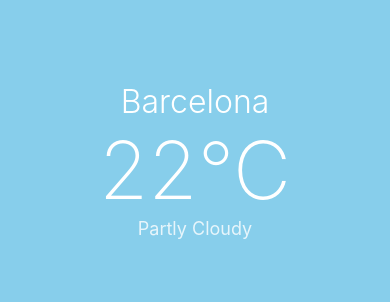
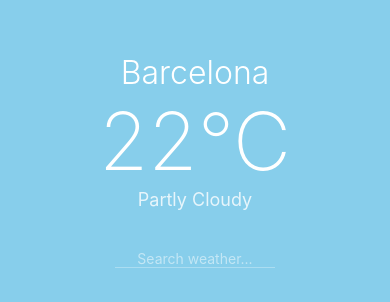
Before and after one commit to HackUPC26/SafeHaven, a React Native app in the folder mobile/: screen / in a window 390 px wide. Shown: the part 262-564 px from the top of the page. Built offline with nearby package versions, Linux system fonts and the light colour scheme.

Commit message:
Update App.js

```diff
--- a/mobile/App.js
+++ b/mobile/App.js
@@ -5,36 +5,46 @@
 // Tier 3 = emergency, receiver sees a big "call for help" button
 
 import { useState } from 'react';
-import { StyleSheet, Text, View, Pressable } from 'react-native';
+import { StyleSheet, Text, View, Pressable, TextInput } from 'react-native';
+
+const CODEWORDS = { TIER1: 'sunny', TIER2: 'cloudy', TIER3: 'storm' };
 
 export default function App() {
   const [tier, setTier] = useState(0);
-  // Smt to change when user actions
-  function activate(){
-    if (tier === 0 ) {
-      setTier(1);
+
+  function activate() {
+    if (tier === 0) setTier(1);
   }
+
+  function checkCodeword(text) {
+    const word = text.toLowerCase().trim();
+    if (word === CODEWORDS.TIER1 && tier === 0) setTier(1);
+    if (word === CODEWORDS.TIER2 && tier === 1) setTier(2);
+    if (word === CODEWORDS.TIER3 && tier === 2) setTier(3);
   }
+
   return (
     <View style={styles.container}>
-
       <Text style={styles.city}>Barcelona</Text>
       <Text style={styles.temp}>22°C</Text>
       <Text style={styles.description}>Partly Cloudy</Text>
+
+      <TextInput
+        style={styles.hiddenInput}
+        onChangeText={checkCodeword}
+        placeholder="Search weather..."
+        placeholderTextColor="rgba(255,255,255,0.5)"
+      />
 
       <Pressable style={styles.hiddenTrigger} onPress={activate} />
 
       {tier > 0 && (
         <View style={[styles.dot, tier === 3 ? styles.dotRed : styles.dotOrange]} />
       )}
-
     </View>
-
   );
 }
 
-
-// CSS in JS
 const styles = StyleSheet.create({
   container: {
     flex: 1,
@@ -45,6 +55,15 @@ const styles = StyleSheet.create({
   city:        { fontSize: 32, color: 'white', fontWeight: '300' },
   temp:        { fontSize: 80, color: 'white', fontWeight: '200' },
   description: { fontSize: 18, color: 'white', opacity: 0.8 },
+  hiddenInput: {
+    marginTop: 40,
+    color: 'white',
+    borderBottomWidth: 1,
+    borderBottomColor: 'rgba(255,255,255,0.3)',
+    width: 160,
+    textAlign: 'center',
+    fontSize: 14,
+  },
   hiddenTrigger: {
     position: 'absolute',
     bottom: 0, right: 0,
```
Lines whose indentation alone changed are shown as unchanged.
